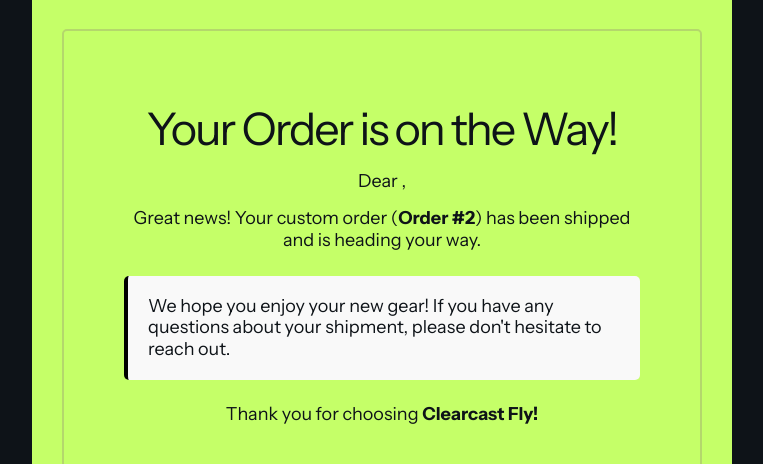
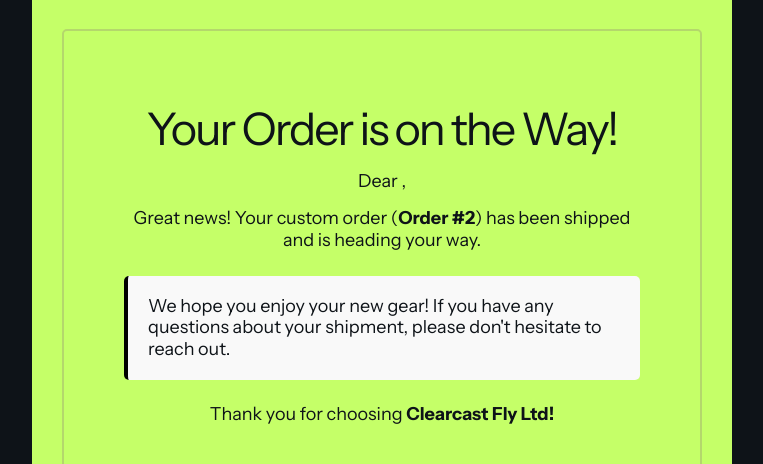
Before and after one commit to cresbyte/clearcast, a Django app: template server/templates/custom_order_shipped_email.html in a window 1280 px wide. Shown: the part 328-792 px from the top of the page, without its empty margins (258-1021 px from the left). Run offline with Django 5.2, Linux system fonts and the light colour scheme; the template is opened without the code that fills it: values that come from a table or form of the project are taken from there, others are empty; data comes from the database, SQL or seed files in the repository; some web fonts are replaced.

Commit message:
Some email changes

```diff
--- a/server/templates/custom_order_shipped_email.html
+++ b/server/templates/custom_order_shipped_email.html
@@ -14,7 +14,7 @@
         <p style="margin: 0;">We hope you enjoy your new gear! If you have any questions about your shipment, please don't hesitate to reach out.</p>
     </div>
 
-    <p style="margin: 0;">Thank you for choosing <strong>Clearcast Fly!</strong></p>
+    <p style="margin: 0;">Thank you for choosing <strong>Clearcast Fly Ltd!</strong></p>
 {% endblock %}
 
 {% block action %}
```
